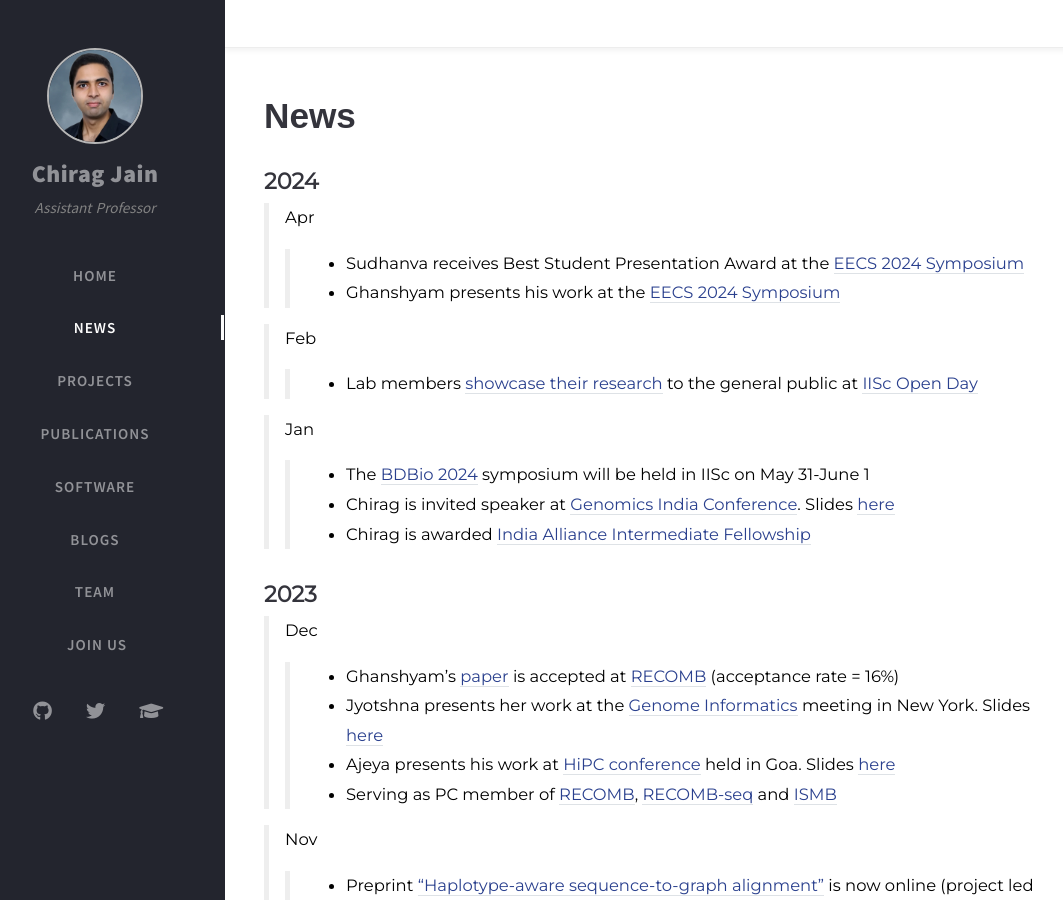
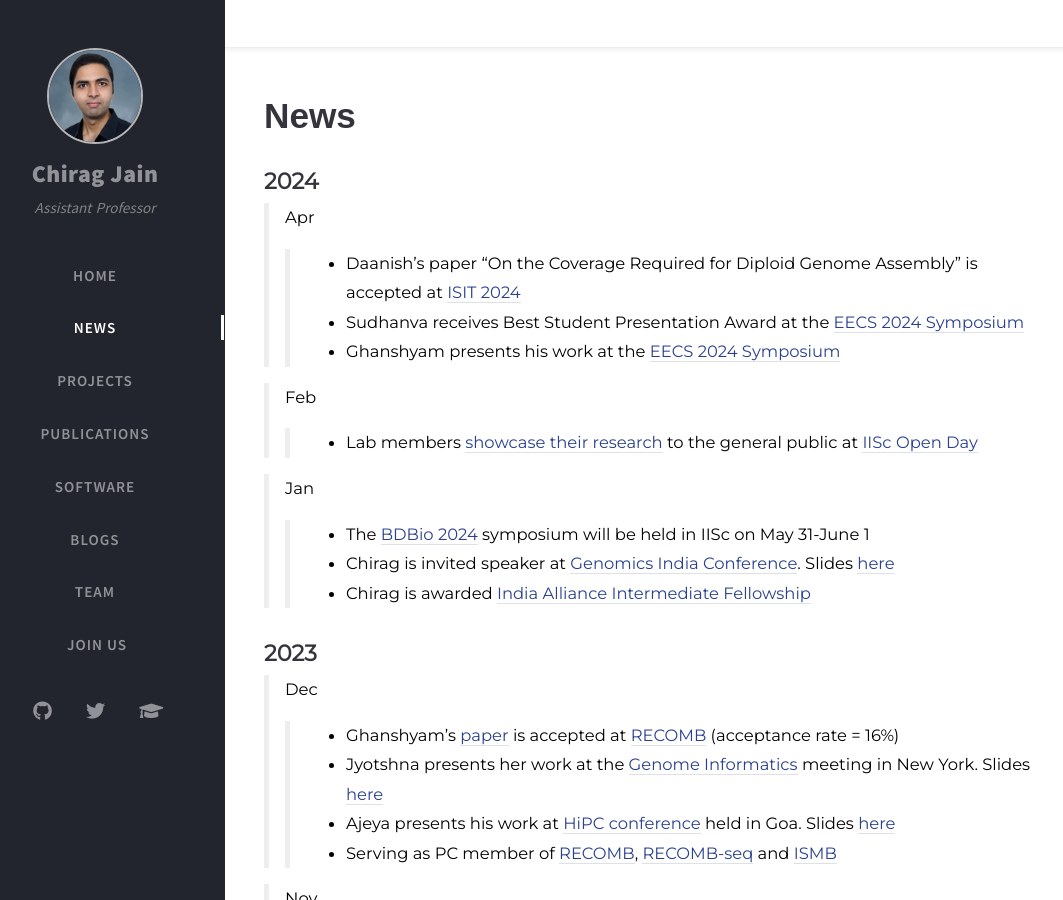
Before and after one commit to at-cg/at-cg.github.io, a Jekyll site: the page built from tabs/new.md, in a window 1280 px wide and 900 px high. Shown: the whole window, without its empty margins (35-1098 px from the left). Built offline with Jekyll 4.4.1, drawn with Linux system fonts in a browser that asks for light colours; nearby versions of some CDN libraries; comment, search, counter and statistics services are not loaded.

Commit message:
Update new.md

```diff
--- a/tabs/new.md
+++ b/tabs/new.md
@@ -22,6 +22,7 @@ type: news
 ## **2024**
 
 >Apr
+>> - Daanish's paper "On the Coverage Required for Diploid Genome Assembly" is accepted at [ISIT 2024](https://2024.ieee-isit.org/home)
 >> - Sudhanva receives Best Student Presentation Award at the [EECS 2024 Symposium](https://eecs.iisc.ac.in/EECS2024/)
 >> - Ghanshyam presents his work at the [EECS 2024 Symposium](https://eecs.iisc.ac.in/EECS2024/)
 
```
